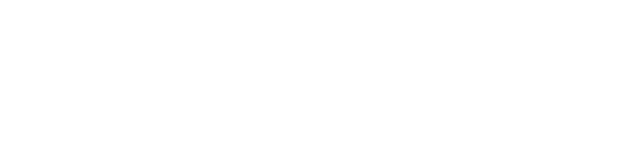
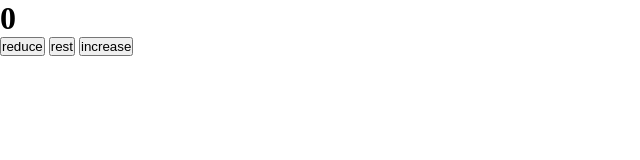
Before and after one commit to AizakCy/Click-Counter, a plain HTML site: page index.html in a window 1280 px wide. Shown: the whole page, without its empty margins (0-640 px from the left). Drawn offline with Linux system fonts and the light colour scheme.

Commit message:
Adding HTML structure

```diff
--- a/index.html
+++ b/index.html
@@ -3,11 +3,18 @@
 <head>
     <meta charset="UTF-8">
     <meta name="viewport" content="width=device-width, initial-scale=1.0">
-    <title>Document</title>
+    <title>Click Counter</title>
     <link rel="stylesheet" href="style.css">
 </head>
 <body>
-
+    <div class="container">
+        <h1 id="counter">0</h1>
+        <div class="control-buttons">
+            <button id="reduce">reduce</button>
+            <button id="rest">rest</button>
+            <button id="increase">increase</button>
+        </div>
+    </div>
     <script src="app.js"></script>
 </body>
 </html>
```
